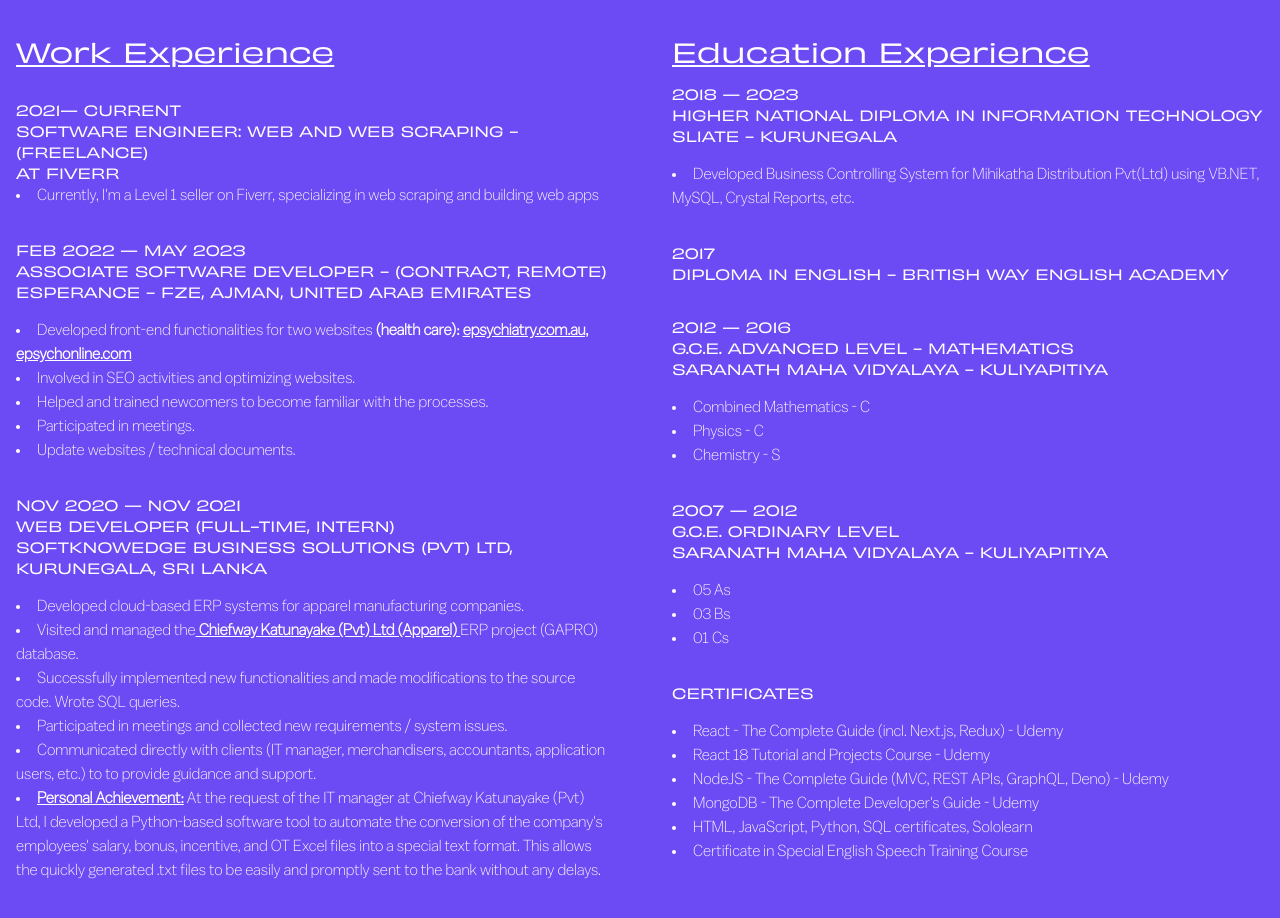
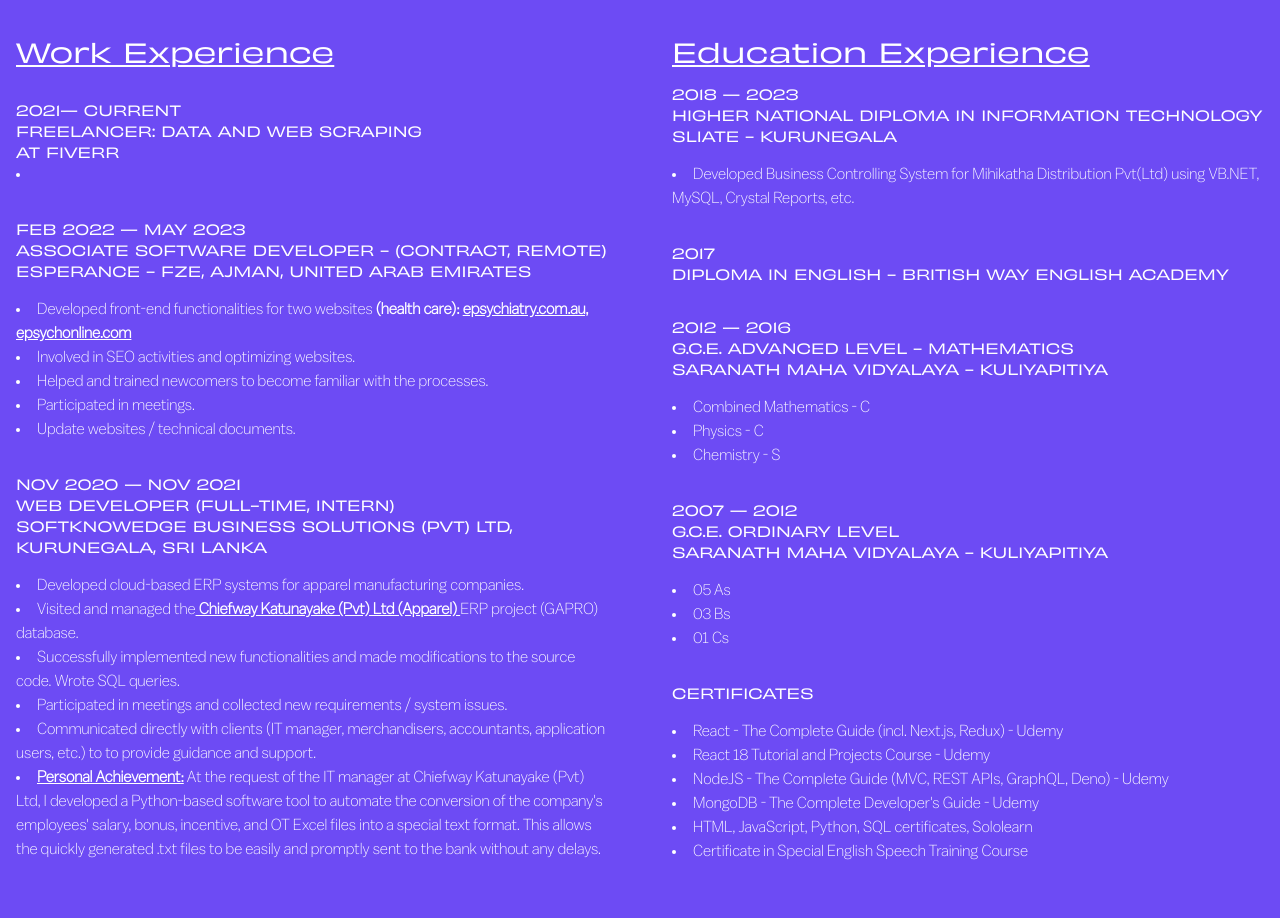
Before and after one commit to sanuja-gayantha/React-portfolio, a React (Vite) app: page / in a window 1280 px wide. Shown: the part 3504-4422 px from the top of the page. Built offline with nearby package versions, Linux system fonts and the light colour scheme.

Commit message:
Update Experience.tsx

```diff
--- a/src/pages/Experience.tsx
+++ b/src/pages/Experience.tsx
@@ -19,12 +19,11 @@ const Experience = () => {
 
               <div className="item flex flex-col text-[14px] font-obviously uppercase mt-4" >
                 <span className="font-bold ">2021— CURRENT</span>
-                <span className="font-bold "> Software Engineer: WEB and WEB SCRAPING - (FREELANCE)</span>
+                <span className="font-bold "> Freelancer: Data and WEB SCRAPING </span>
                 <span className="font-bold ">At FIVERR</span>
                 <ul className="details font-balto normal-case font-medium text-[16px] flex flex-col list-disc list-inside">
-                  <li>Currently, I'm a Level 1 seller on Fiverr, specializing in web scraping and building web apps</li>
-{/*               <li onClick={() => openInNewTab("https://drive.google.com/file/d/1k8orzteKnTmJ9LeqdyVIiFDSn8pAn3VT/view?usp=sharing")}><span className="font-semibold underline cursor-pointer">Technical overview</span></li>
-                  <li onClick={() => openInNewTab("https://github.com/sanuja-gayantha/Industry-reporter")}><span className="font-semibold underline cursor-pointer">Check the Python code on GitHub</span></li>
+                  <li></li>
+{/*
                  */}
                 </ul >
               </div>
```
